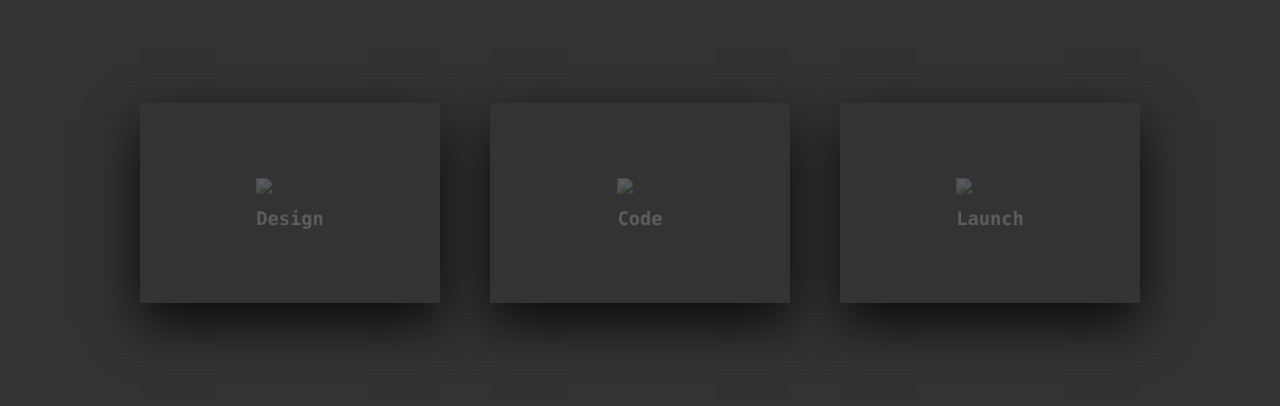
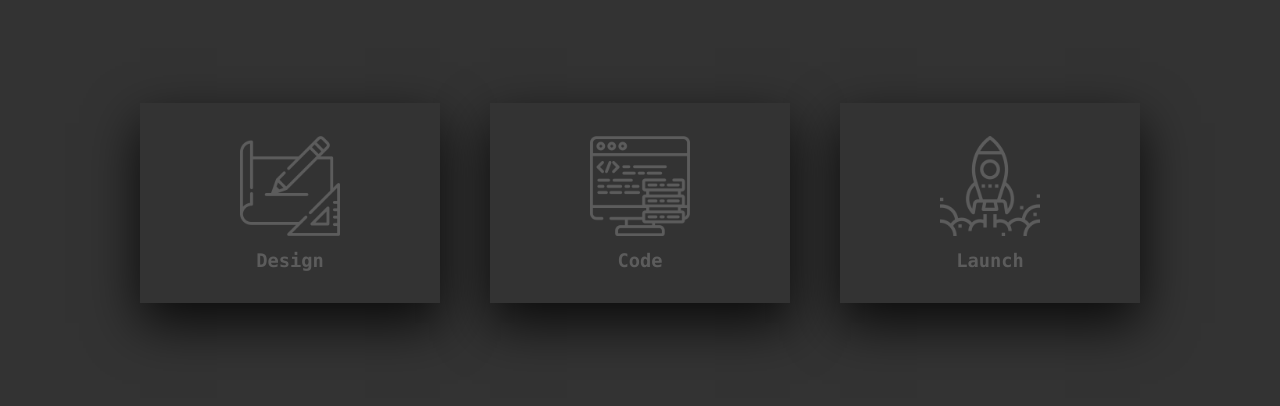
Before and after one commit to shashankdharasurkar/CSS-Hover-Effect, a plain HTML site: page index.html in a window 1280 px wide. Shown: the part 197-603 px from the top of the page. Drawn offline with Linux system fonts and the light colour scheme.

Commit message:
Update index.html

```diff
--- a/index.html
+++ b/index.html
@@ -11,7 +11,7 @@
 		<div class="card">
 			<div class="face face1">
 				<div class="content">
-					<img src="images/img1.png">
+					<img src="img1.png">
 					<h3>Design</h3>
 				</div>
 			</div>
@@ -28,7 +28,7 @@
 		<div class="card">
 			<div class="face face1">
 				<div class="content">
-					<img src="images/img2.png">
+					<img src="img2.png">
 					<h3>Code</h3>
 				</div>
 			</div>
@@ -45,7 +45,7 @@
 		<div class="card">
 			<div class="face face1">
 				<div class="content">
-					<img src="images/img3.png">
+					<img src="img3.png">
 					<h3>Launch</h3>
 				</div>
 			</div>
```
